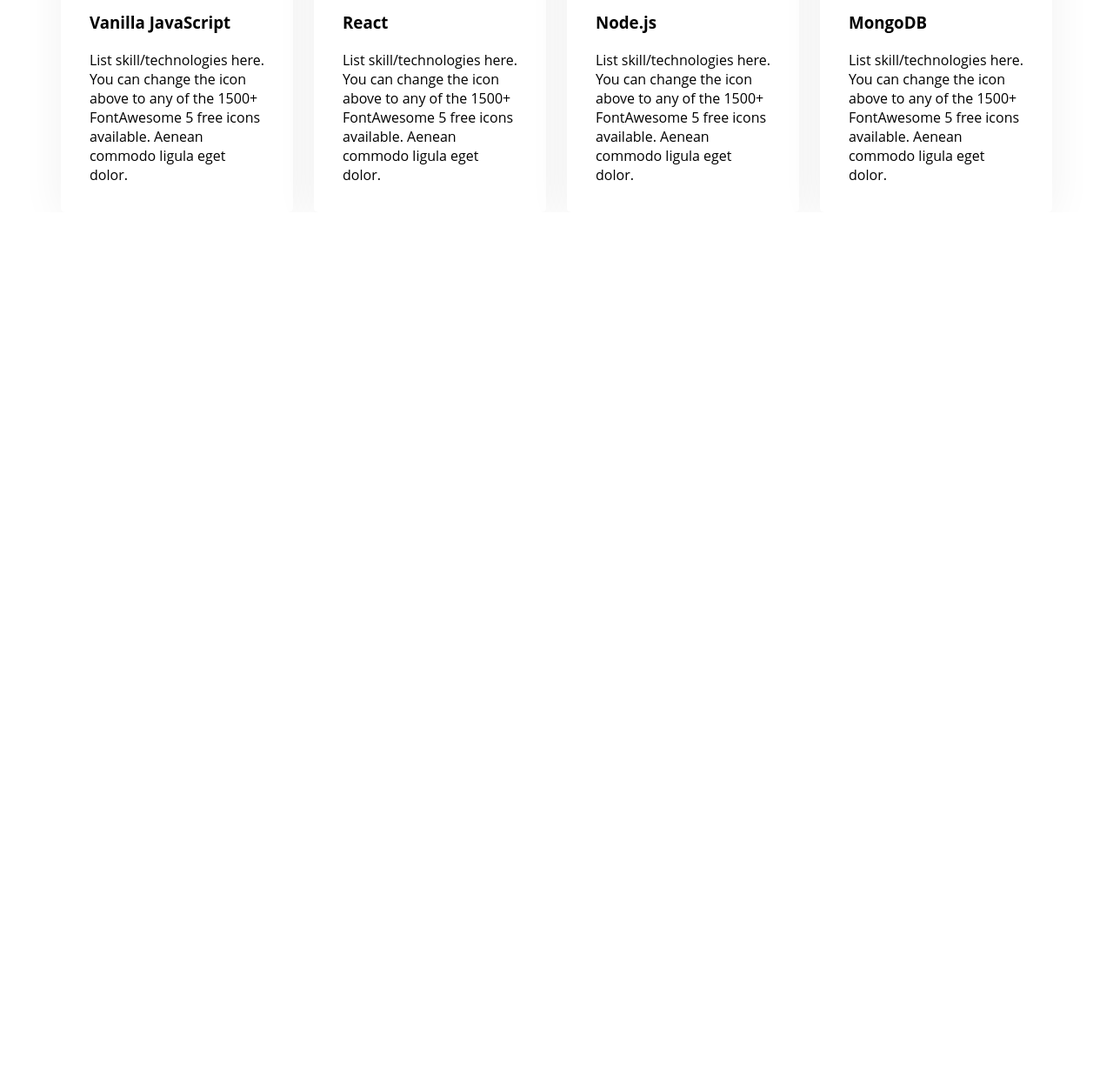
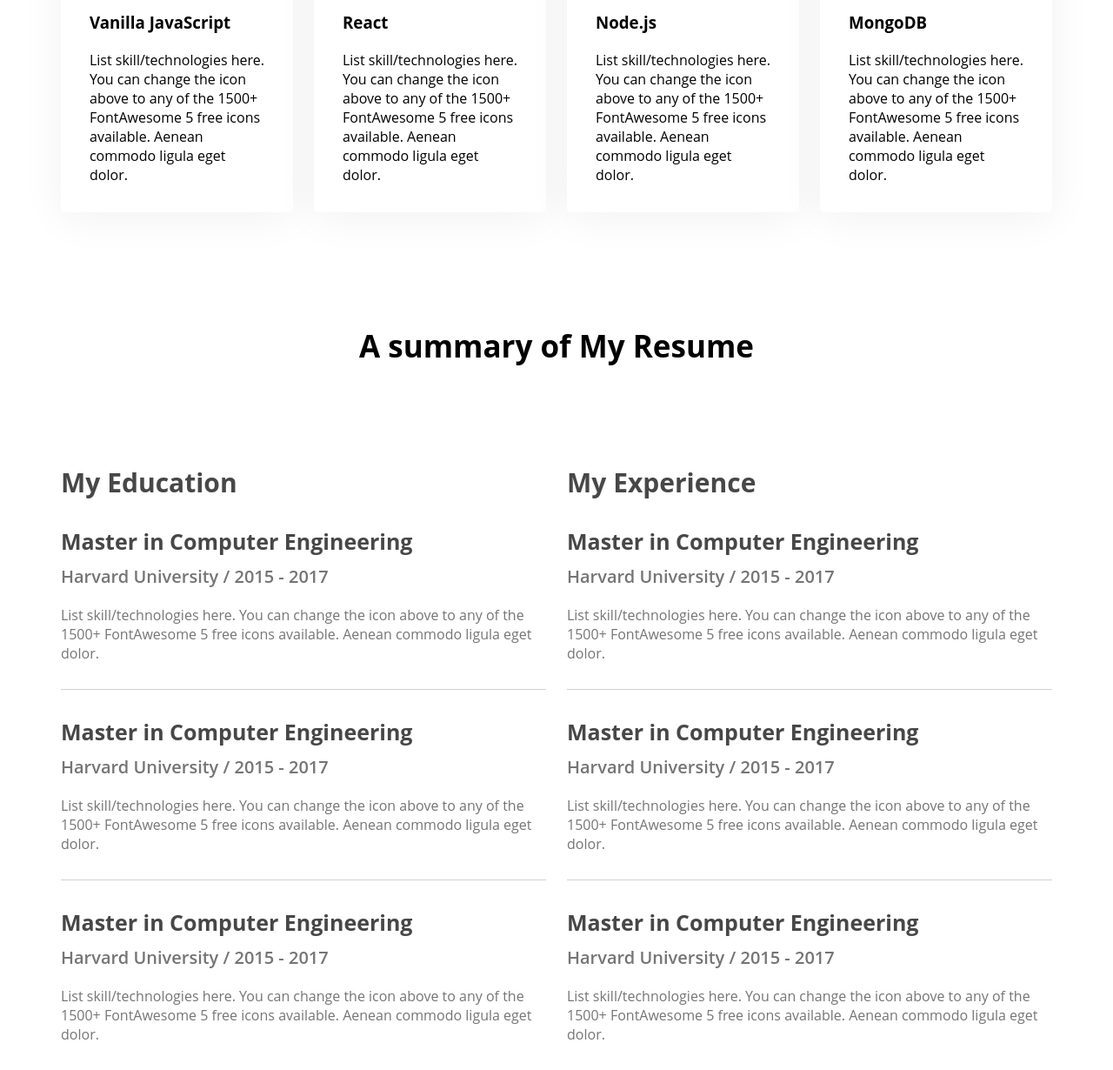
Before and after one commit to sam-in07/portfolio-hw, a plain HTML site: page index.html in a window 1280 px wide. Shown: the part 1927-3157 px from the top of the page at 87% size. Before the commit the page ends 2171 px from the top, so only its background shows below. Drawn offline with Linux system fonts and the light colour scheme.

Commit message:
summary of resume

```diff
--- a/index.html
+++ b/index.html
@@ -116,7 +116,67 @@
 
     </section>
 
+    <section class="summary-section ">
+        <h2 class="section-title">A summary of My Resume</h2>
+        <div class="summary-container">
+            <div>
+                    <h3 class="summary-col-title">My Education</h3>
 
+                    <div class="summary-item">
+                        <h3>Master in Computer Engineering</h3>
+                        <h6>Harvard University / 2015 - 2017</h6>
+                        <p>List skill/technologies here. You can change the icon above
+                            to any of the 1500+ FontAwesome 5 free icons available. Aenean commodo ligula eget dolor.
+                        </p>
+                        <hr>
+                    </div>
+                    <div class="summary-item">
+                        <h3>Master in Computer Engineering</h3>
+                        <h6>Harvard University / 2015 - 2017</h6>
+                        <p>List skill/technologies here. You can change the icon above
+                            to any of the 1500+ FontAwesome 5 free icons available. Aenean commodo ligula eget dolor.
+                        </p>
+                        <hr>
+                    </div>
+                    <div class="summary-item">
+                        <h3>Master in Computer Engineering</h3>
+                        <h6>Harvard University / 2015 - 2017</h6>
+                        <p>List skill/technologies here. You can change the icon above
+                            to any of the 1500+ FontAwesome 5 free icons available. Aenean commodo ligula eget dolor.
+                        </p>
+                    </div>
+
+
+            </div>
+            <div>
+                    <h3 class="summary-col-title">My Experience</h3>
+                    <div class="summary-item">
+                        <h3>Master in Computer Engineering</h3>
+                        <h6>Harvard University / 2015 - 2017</h6>
+                        <p>List skill/technologies here. You can change the icon above
+                            to any of the 1500+ FontAwesome 5 free icons available. Aenean commodo ligula eget dolor.
+                        </p>
+                        <hr>
+                    </div>
+                    <div class="summary-item">
+                        <h3>Master in Computer Engineering</h3>
+                        <h6>Harvard University / 2015 - 2017</h6>
+                        <p>List skill/technologies here. You can change the icon above
+                            to any of the 1500+ FontAwesome 5 free icons available. Aenean commodo ligula eget dolor.
+                        </p>
+                        <hr>
+                    </div>
+                    <div class="summary-item">
+                        <h3>Master in Computer Engineering</h3>
+                        <h6>Harvard University / 2015 - 2017</h6>
+                        <p>List skill/technologies here. You can change the icon above
+                            to any of the 1500+ FontAwesome 5 free icons available. Aenean commodo ligula eget dolor.
+                        </p>
+                    </div>
+            </div>
+        </div>
+
+    </section>
 
 
   </main>
--- a/style.css
+++ b/style.css
@@ -184,3 +184,58 @@
 .skill-item h3 {
     margin-bottom: 20px;
 }
+
+
+
+
+.summary-section {
+    margin-top: 130px;
+}
+
+.summary-container {
+    display: flex;
+    gap: 24px;
+    margin-top: 113px;
+}
+
+.summary-col-title {
+    color: var(--Dark-02, #474747);
+    font-size: 30px;
+    font-weight: 700;
+    margin-bottom: 30px;
+}
+
+
+.summary-item h3 {
+    color: var(--Dark-02, #474747);
+    font-family: "Open Sans";
+    font-size: 25px;
+    font-style: normal;
+    font-weight: 700;
+    margin-bottom: 10px;
+}
+
+.summary-item h6 {
+    color: var(--Dark-03, #757575);
+    font-family: "Open Sans";
+    font-size: 20px;
+    font-style: normal;
+    font-weight: 600;
+    margin-bottom: 20px;
+}
+
+.summary-item p {
+    color: var(--Dark-03, #757575);
+    font-family: "Open Sans";
+    font-size: 16px;
+    font-style: normal;
+    font-weight: 400;
+    margin-bottom: 30px;
+}
+
+.summary-item hr {
+    height: 1px;
+    border: 0;
+    border-top: 1px solid #D1D1D1;
+    margin-bottom: 30px;
+}
```
Also changed, not shown: image-4.png (added), image-5.png (added), 1 other file.
